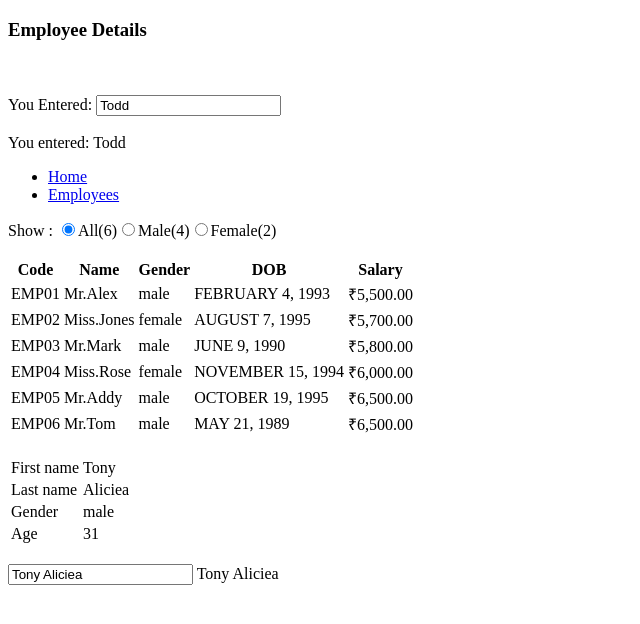
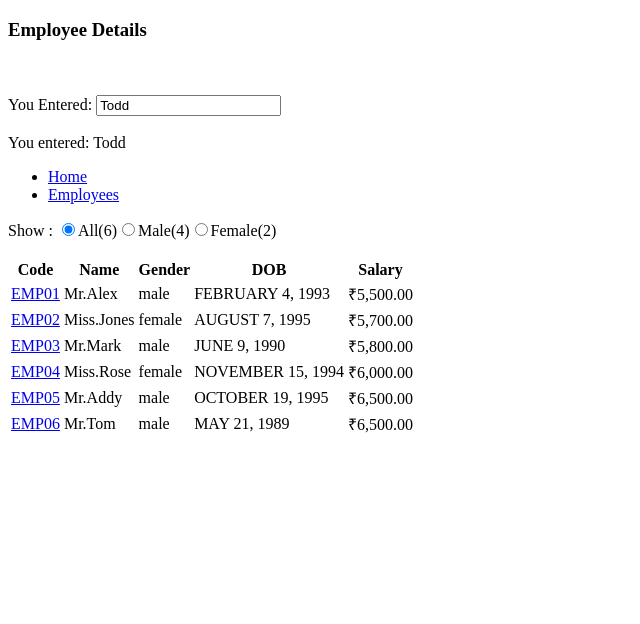
Before and after one commit to zameerSheikh/angular, an Angular app: page /employees in a window 1280 px wide. Shown: the top 624 px of the page, without its empty margins (0-640 px from the left). Built offline with nearby package versions, Linux system fonts and the light colour scheme.

Commit message:
pushing my changes for the day

```diff
--- a/src/app/employee-list/employee-list.component.html
+++ b/src/app/employee-list/employee-list.component.html
@@ -16,7 +16,7 @@
   <tbody>
     <ng-container *ngFor="let employee of employees">
       <tr *ngIf="selectedEmployeeCountRadioButton == 'all' || selectedEmployeeCountRadioButton == employee.gender">
-        <td>{{employee.code | uppercase}}</td>
+        <td><a [routerLink]="['/employees', employee.code]">{{employee.code | uppercase}}</a></td>
         <td>{{employee.name | employeeTitle: employee.gender}}</td>
         <td>{{employee.gender}}</td>
         <td>{{employee.dob | date: 'longDate' | uppercase}}</td>
--- a/src/app/employee/employee.component.html
+++ b/src/app/employee/employee.component.html
@@ -1,22 +1,16 @@
-<emp-list></emp-list>
-<table>
+<h3>Employee details:</h3>
+<table style="border: 1px solid black">
   <tr>
-    <td>First name</td>
-    <td>{{firstName}}</td>
+    <td>Name</td>
+    <td>Gender</td>
+    <td>Salary</td>
   </tr>
   <tr>
-    <td>Last name</td>
-    <td>{{lastName}}</td>
-  </tr>
-  <tr>
-    <td>Gender</td>
-    <td>{{gender}}</td>
-  </tr>
-  <tr>
-    <td>Age</td>
-    <td>{{age}}</td>
+    <td>{{empDetails.name}}</td>
+    <td>{{empDetails.gender}}</td>
+    <td>{{empDetails.salary}}</td>
   </tr>
 </table>
-<br>
-<input type="text" [(ngModel)]="name">
-{{name}}
+<!-- <input type="text" [(ngModel)]="name">
+{{name}} -->
+<br><br>
--- a/src/app/employee/employee.component.ts
+++ b/src/app/employee/employee.component.ts
@@ -1,14 +1,28 @@
-import { Component } from "@angular/core";
+import { Component, OnInit } from "@angular/core";
+import { EmployeeService } from '../employee/employee.service';
+import { IEmployee } from "../employee/employee";
+import { ActivatedRoute } from '@angular/router';
 
 @Component({
   selector: 'app-employee',
   templateUrl: './employee.component.html'
 })
 
-export class EmployeeComponent {
-  firstName: string = 'Tony';
-  lastName: string = 'Aliciea';
-  gender: string = 'male';
-  age: number = 31;
-  name: string = 'Tony Aliciea';
+export class EmployeeComponent implements OnInit{
+
+  employee: IEmployee;
+  name:string = 'Addy';
+
+  empDetails;
+
+  constructor(private _employeeService: EmployeeService, private _activatedRoute: ActivatedRoute){
+
+  }
+
+  ngOnInit(){
+    let empCode:string = this._activatedRoute.snapshot.params['code'];
+
+    this.empDetails = this._employeeService.getEmployeeDetails(empCode);
+    //this.employee = this._employeeService.getEmployeeDetails(2);
+  }
 }
--- a/src/app/employee/employee.service.ts
+++ b/src/app/employee/employee.service.ts
@@ -11,8 +11,9 @@ export class EmployeeService {
 
     }
 
-    getEmployees(): IEmployee[] {
-        return [
+    employee;
+
+    employees: IEmployee[] = [
         {code: 'emp01', name: 'Alex',  gender: 'male',    dob:'2-04-1993', salary: 5500},
         {code: 'emp02', name: 'Jones', gender: 'female',  dob:'8-07-1995', salary: 5700},
         {code: 'emp03', name: 'Mark',  gender: 'male',    dob:'6-09-1990', salary: 5800},
@@ -21,7 +22,17 @@ export class EmployeeService {
         {code: 'emp06', name: 'Tom',  gender: 'male',    dob:'5-21-1989', salary: 6500}
     ];
 
+    getEmployees(): IEmployee[] {
+        return this.employees;
+
         // return this._http.get('url')
         //             .map((resp: Response) => <IEmployee[]>resp.json())
     }
+
+    getEmployeeDetails(Id): IEmployee[]{
+        this.employee =  this.employees.filter(function(v){
+            return v.code === Id;
+        });
+        return this.employee[0];
     }
+}
```
Also changed, not shown: src/app/app.module.ts (+5 -2 lines). Lines whose indentation alone changed are shown as unchanged.
